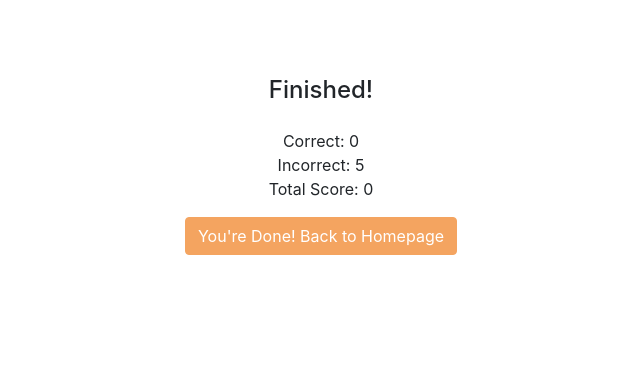
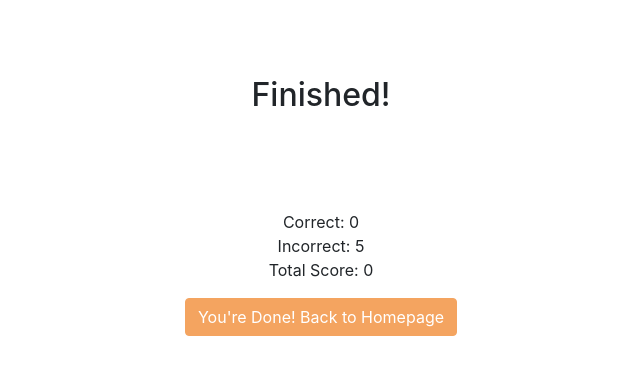
Before and after one commit to KimlyTor/Table-Etiquette, a Flask app: page /quiz/summary in a window 1280 px wide. Shown: the part 56-431 px from the top of the page, without its empty margins (319-959 px from the left). Run offline with Flask 2, Linux system fonts and the light colour scheme; some libraries are stand-ins or nearby versions.

Commit message:
modify style

```diff
--- a/static/main.css
+++ b/static/main.css
@@ -165,7 +165,11 @@
 
 }
 
-
 .ui-droppable-active.ui-droppable-hover{
     background-color: rgb(238, 137, 48);
 }
+
+#finish_title{
+    display: block;
+    margin-bottom: 80px;
+}
--- a/templates/quiz_summary.html
+++ b/templates/quiz_summary.html
@@ -10,7 +10,7 @@
 
 <div class="container">
     <div id="title" class="row justify-content-center text-center my-3">
-        <h4>Finished!</h4>
+        <h2 id="finish_title">Finished!</h2>
     </div>
     <div id="content" class="row justify-content-center text-center my-3">
     </div>
```
